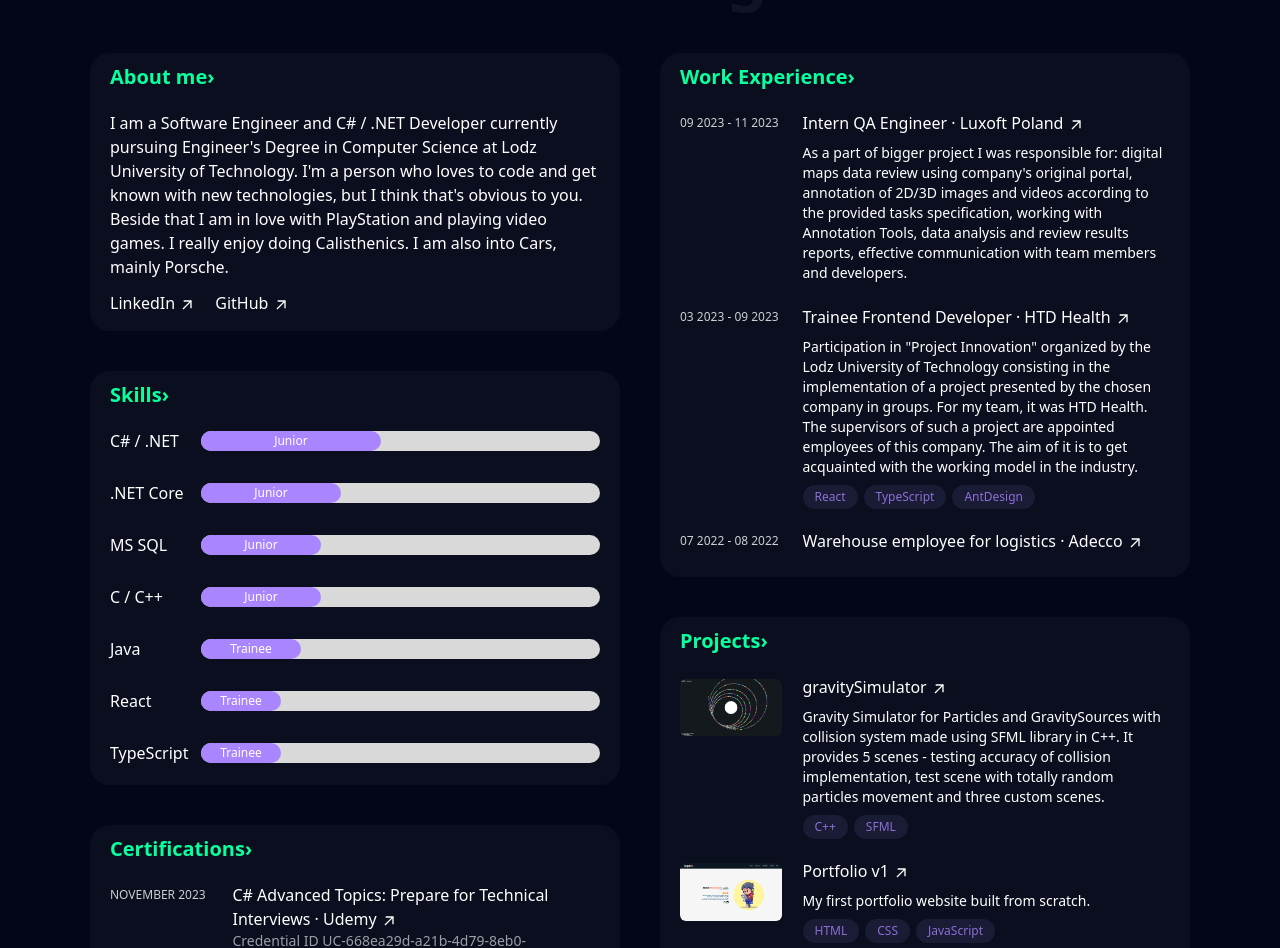
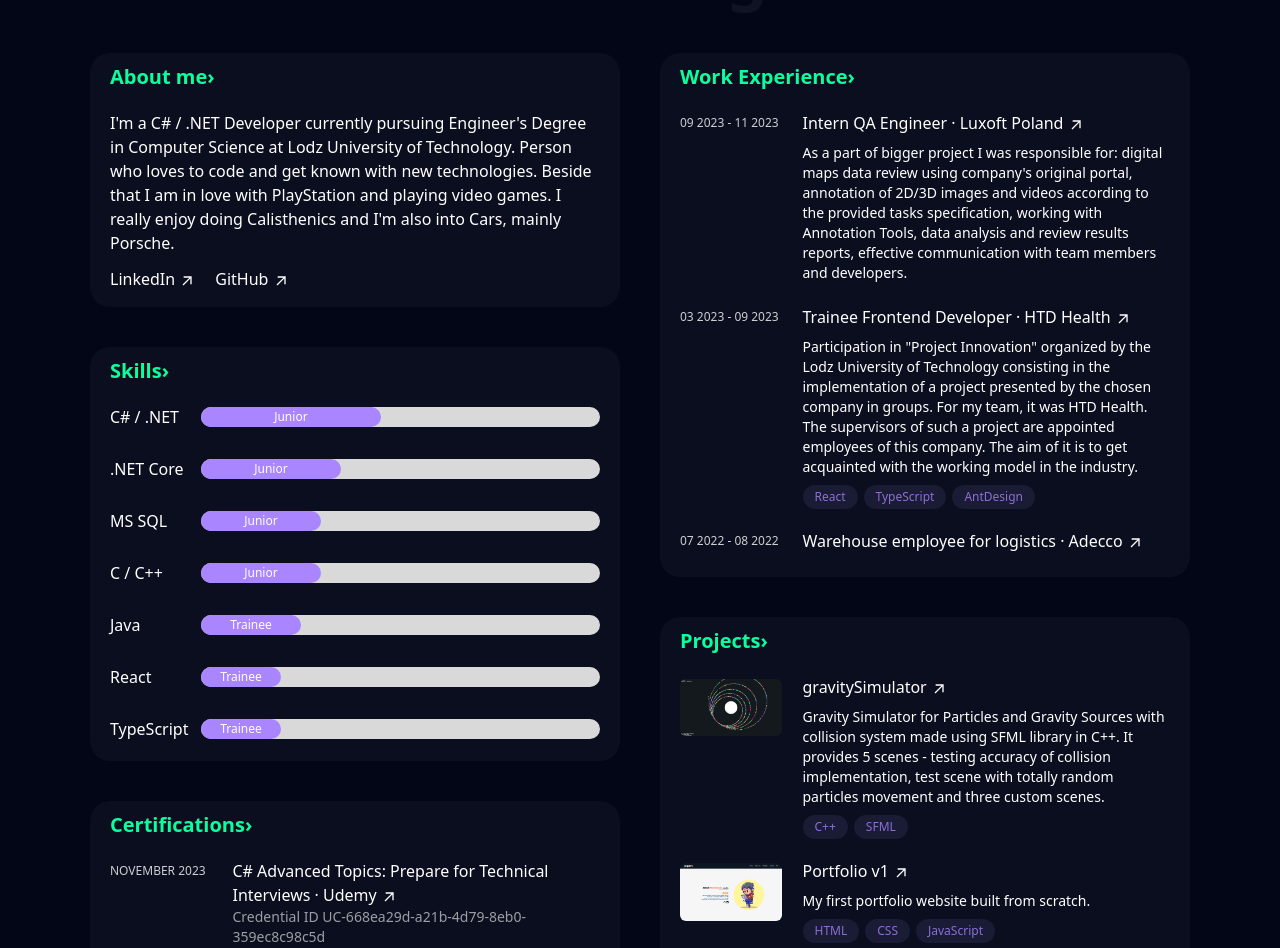
Before and after one commit to jaqubm/PortfolioV2, a React (Vite) app: page / in a window 1280 px wide. Shown: the part 475-1423 px from the top of the page. Built offline with nearby package versions, Linux system fonts and the light colour scheme.

Commit message:
Fixing TYPOs

```diff
--- a/src/components/pages/AboutMe.tsx
+++ b/src/components/pages/AboutMe.tsx
@@ -10,7 +10,7 @@ const AboutMe = () => (
       </Title>
 
       <p>
-        I am a Software Engineer and C# / .NET Developer currently pursuing Engineer's Degree in Computer Science at Lodz University of Technology. I'm a person who loves to code and get known with new technologies, but I think that's obvious to you. Beside that I am in love with PlayStation and playing video games. I really enjoy doing Calisthenics. I am also into Cars, mainly Porsche.
+        I'm a C# / .NET Developer currently pursuing Engineer's Degree in Computer Science at Lodz University of Technology. Person who loves to code and get known with new technologies. Beside that I am in love with PlayStation and playing video games. I really enjoy doing Calisthenics and I'm also into Cars, mainly Porsche.
       </p>
 
       <div className="flex space-x-5 font-medium mt-3">
--- a/src/components/pages/Projects.tsx
+++ b/src/components/pages/Projects.tsx
@@ -22,7 +22,7 @@ const Projects = () => (
         link="https://github.com/jaqubm/gravitySimulator"
         title="gravitySimulator"
         skills={ ["C++", "SFML"] }>
-          Gravity Simulator for Particles and GravitySources with collision system made using SFML library in C++. It provides 5 scenes - testing accuracy of collision implementation, test scene with totally random particles movement and three custom scenes.
+          Gravity Simulator for Particles and Gravity Sources with collision system made using SFML library in C++. It provides 5 scenes - testing accuracy of collision implementation, test scene with totally random particles movement and three custom scenes.
         </ProjectInfo>
 
         <ProjectInfo
```
